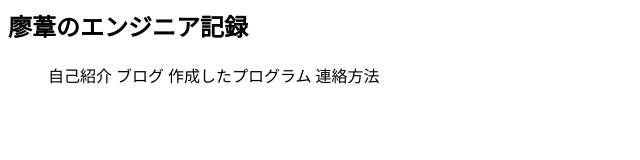
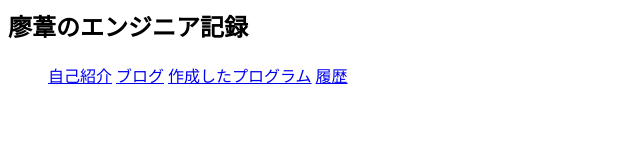
Before and after one commit to powerhit66/powerhit66.github.io, a plain HTML site: page index.html in a window 1280 px wide. Shown: the whole page, without its empty margins (0-640 px from the left). Drawn offline with Linux system fonts and the light colour scheme.

Commit message:
Update index.html

```diff
--- a/index.html
+++ b/index.html
@@ -7,10 +7,10 @@
 		<nav>
 			<h1>廖葦のエンジニア記録</h1>
 			<ul>
-				<a>自己紹介</a>
-				<a>ブログ</a>
-				<a>作成したプログラム</a>
-				<a>連絡方法</a>
+				<a href="intro.html">自己紹介</a>
+				<a href="blog/blog.html">ブログ</a>
+				<a href="program.html">作成したプログラム</a>
+				<a href="cv.html">履歴</a>
 			</ul>
 		</nav>
 	</body>
```
